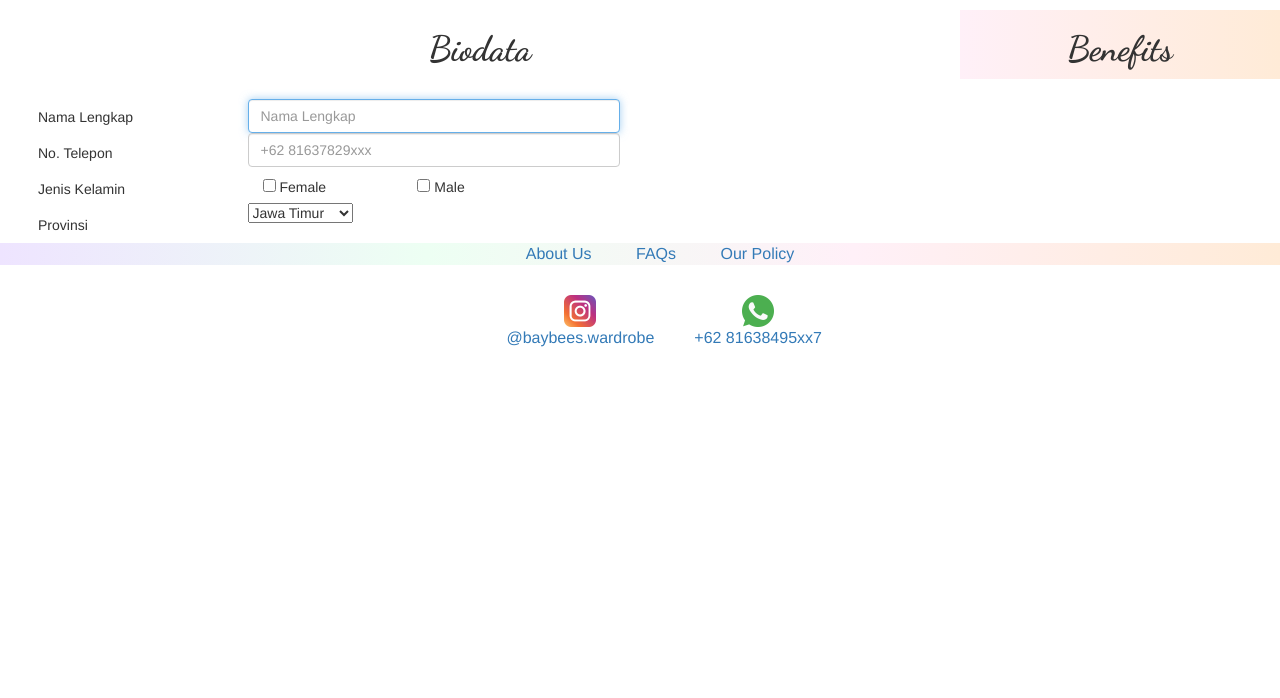
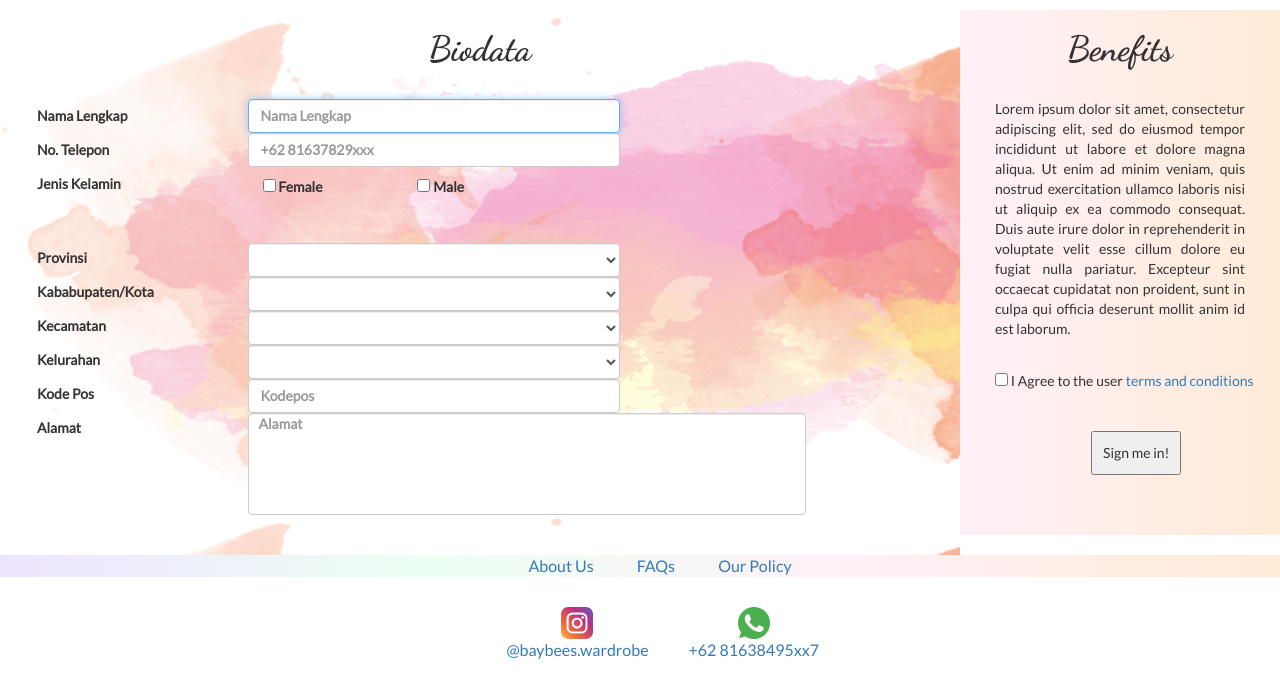
Before and after one commit to kzyc26/Toko-Pojok-70, a PHP site: page /html/sign-up.html in a window 1280 px wide; the page is wider, and only the part inside the window is pictured. Shown: the part 52-750 px from the top of that part. Run offline with PHP 8.4, Linux system fonts and the light colour scheme; lists and menus that the app fills with data are empty.

Commit message:
sign-up done

```diff
--- a/project kelompok/css/login.css
+++ b/project kelompok/css/login.css
@@ -2,7 +2,7 @@ img.foto {
     position: relative;
     width: 10%;
     height: auto;
-    top: 50px;
+    top: 10px;
     margin: 0 45%;
     border-radius: 50%;
     display: block;
@@ -14,6 +14,7 @@ img.foto {
 .form-signin{
     width: 30%;
     margin: auto;
+    font-family: 'Lato', sans-serif;
 }
 
 h2.form-signin-heading{
--- a/project kelompok/css/sign-up.css
+++ b/project kelompok/css/sign-up.css
@@ -1,9 +1,10 @@
 .tulisan{
-    padding: 8px;
+    padding: 7px;
 }
 
 .biodata{
     overflow: auto;
+    background-image: url("../assets/images/orange-watercolor.png");
 }
 
 .content h1{
@@ -18,6 +19,12 @@
 .pendek{
     width: 40%;
 }
+.panjang{
+    width: 60%;
+}
+#alamat{
+    padding: 10px 10px 90px 10px;
+}
 
 .kotak{
     padding: 8px 0;
@@ -29,10 +36,31 @@
 
 .benefits{
     background-image: linear-gradient(to right,#FFF0F8, #FFEBD7);
-    position: fixed;
     right: 0;
+}
+
+.benefits p{
+    padding: 20px;
+    text-align: justify;
+}
+
+.benefits input{
+    margin-left: 20px;
+}
+
+.benefits .submit{
+    margin: 0 40%;
+    padding: 10px;
 }
 
 .footer{
     background-image: linear-gradient(to right, #EEE4FF, #EDFFF3, #FFF0F8, #FFEBD7);
 }
+
+.col-md-3, .sign-up{
+    font-family: 'Lato', sans-serif;
+}
+
+.sign-up, .judul, h1{
+    font-weight: bold;
+}
--- a/project kelompok/css/template.css
+++ b/project kelompok/css/template.css
@@ -50,6 +50,7 @@
     height: 100%;
     clear: both;
     font-size: medium;
+    font-family: 'Lato', sans-serif;
 }
 .footer ul li {display: inline-block;
     position: relative;}
--- a/project kelompok/html/HomePage.html
+++ b/project kelompok/html/HomePage.html
@@ -5,6 +5,7 @@
   <title>Homepage</title>
   <script src="../assets/bootstrap-3.4.1-dist/js/jquery-1.12.4.min.js"></script>
   <link href="https://fonts.googleapis.com/css?family=Dancing+Script:700&display=swap" rel="stylesheet">
+  <link href="https://fonts.googleapis.com/css?family=Lato&display=swap" rel="stylesheet">
 </head>
 
 <body>
--- a/project kelompok/html/Template.html
+++ b/project kelompok/html/Template.html
@@ -5,6 +5,8 @@
 <head>
   <title></title>
   <script src="../assets/bootstrap-3.4.1-dist/js/jquery-1.12.4.min.js"></script>
+  <link href="https://fonts.googleapis.com/css?family=Dancing+Script:700&display=swap" rel="stylesheet">
+  <link href="https://fonts.googleapis.com/css?family=Lato&display=swap" rel="stylesheet">
 </head>
 
 <body>
--- a/project kelompok/html/sign-up.html
+++ b/project kelompok/html/sign-up.html
@@ -5,6 +5,7 @@
   <title>Sign Up</title>
   <script src="../assets/bootstrap-3.4.1-dist/js/jquery-1.12.4.min.js"></script>
   <link href="https://fonts.googleapis.com/css?family=Dancing+Script:700&display=swap" rel="stylesheet">
+  <link href="https://fonts.googleapis.com/css?family=Lato&display=swap" rel="stylesheet">
 </head>
 
 <body>
@@ -71,11 +72,17 @@
     <div class="col-md-9 biodata">
       <h1 class="title-bio">Biodata</h1>
       <br>
-      <div class="col-md-3">
+      <div class="col-md-3 judul">
           <div class="tulisan">Nama Lengkap</div>
           <div class="tulisan">No. Telepon</div>
           <div class="tulisan">Jenis Kelamin</div>
+          <br><br>
           <div class="tulisan">Provinsi</div>
+          <div class="tulisan">Kababupaten/Kota</div>
+          <div class="tulisan">Kecamatan</div>
+          <div class="tulisan">Kelurahan</div>
+          <div class="tulisan">Kode Pos</div>
+          <div class="tulisan">Alamat</div>
       </div>
       <form class="sign-up">
         <input type="type" id="nama-lengkap" class="form-control pendek" placeholder="Nama Lengkap" required="" autofocus="">
@@ -89,16 +96,29 @@
                 <input class="gender" type="checkbox" value="male"> Male
             </div>
         </div>
-        <br>
-        <select name="provinsi" id="provinsi" class="provinsi">
+        <br><br><br>
+        <select name="provinsi" id="provinsi" class="form-control pendek" onchange="gantikab(this.id, 'kabkota')">
+          <option value=""></option>
           <option value="jawa-timur">Jawa Timur</option>
           <option value="jawa-tengah">Jawa Tengah</option>
           <option value="jawa-barat">Jawa Barat</option>
         </select>
+        <select name="kabkota" id="kabkota" class="form-control pendek" onchange="gantikecamatan(this.id, 'kecamatan')"></select>
+        <select name="kecamatan" id="kecamatan" class="form-control pendek" onchange="gantikelurahan(this.id, 'kelurahan')"></select>
+        <select name="kelurahan" id="kelurahan" class="form-control pendek"></select>
+        <input type="text" id="kodepos" class="form-control pendek" placeholder="Kodepos" required="">
+        <input type="text" id="alamat" class="form-control panjang" placeholder="Alamat" required="">
+        <br><br>
       </form>
     </div>
     <div class="col-md-3 benefits">
       <h1 class="title-bio">Benefits</h1>
+      <p>Lorem ipsum dolor sit amet, consectetur adipiscing elit, sed do eiusmod tempor incididunt ut labore et dolore magna aliqua. Ut enim ad minim veniam, quis nostrud exercitation ullamco laboris nisi ut aliquip ex ea commodo consequat. Duis aute irure dolor in reprehenderit in voluptate velit esse cillum dolore eu fugiat nulla pariatur. Excepteur sint occaecat cupidatat non proident, sunt in culpa qui officia deserunt mollit anim id est laborum.</p>
+      <!-- <p>Lorem ipsum dolor sit amet, consectetur adipiscing elit, sed do eiusmod tempor incididunt ut labore et dolore magna aliqua. Ut enim ad minim veniam, quis nostrud exercitation ullamco laboris nisi ut aliquip ex ea commodo consequat. Duis aute irure dolor in reprehenderit in voluptate velit esse cillum dolore eu fugiat nulla pariatur. Excepteur sint occaecat cupidatat non proident, sunt in culpa qui officia deserunt mollit anim id est laborum.</p> -->
+      <input type="checkbox" value="agree"> I Agree to the user <a href="#">terms and conditions</a>
+      <br><br><br>
+      <input onClick="window.location.href='../html/check-out.html'" type="submit" value="Sign me in!" class="submit">
+      <br><br><br><br>
     </div>
   </div>
 
@@ -126,6 +146,7 @@
   <link href="../css/template.css" rel="stylesheet">
   <link href="../css/sign-up.css" rel="stylesheet">
   <script src="../assets/bootstrap-3.4.1-dist/js/bootstrap.js"></script>
+  <script src="../js/sign-up.js"></script>
 </body>
 
 </html>
```
Also changed, not shown: project kelompok/html/login.html (+5 -4 lines), project kelompok/js/sign-up.js (added, +107 -0 lines), project kelompok/html/check-out.html (added).
